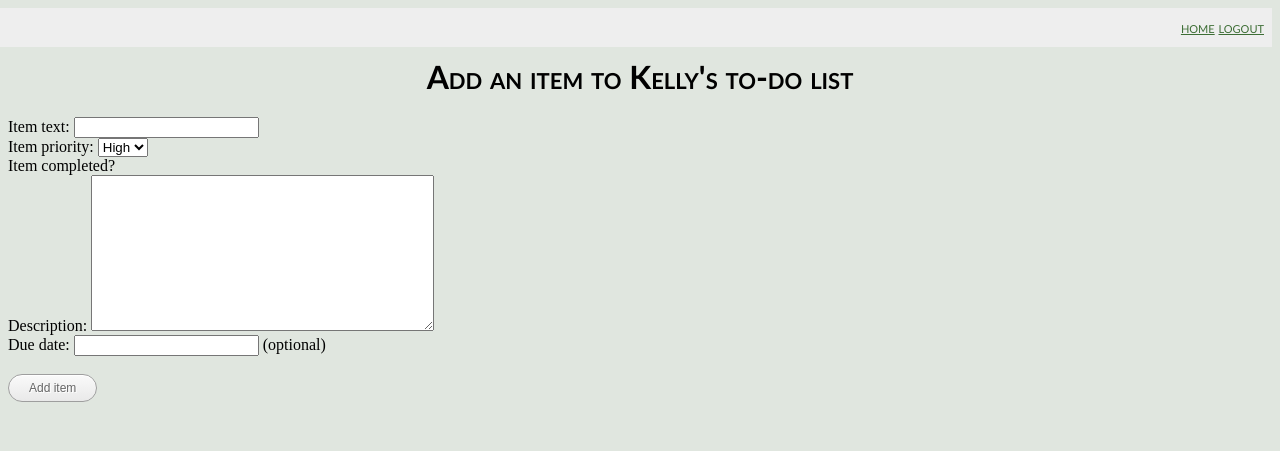
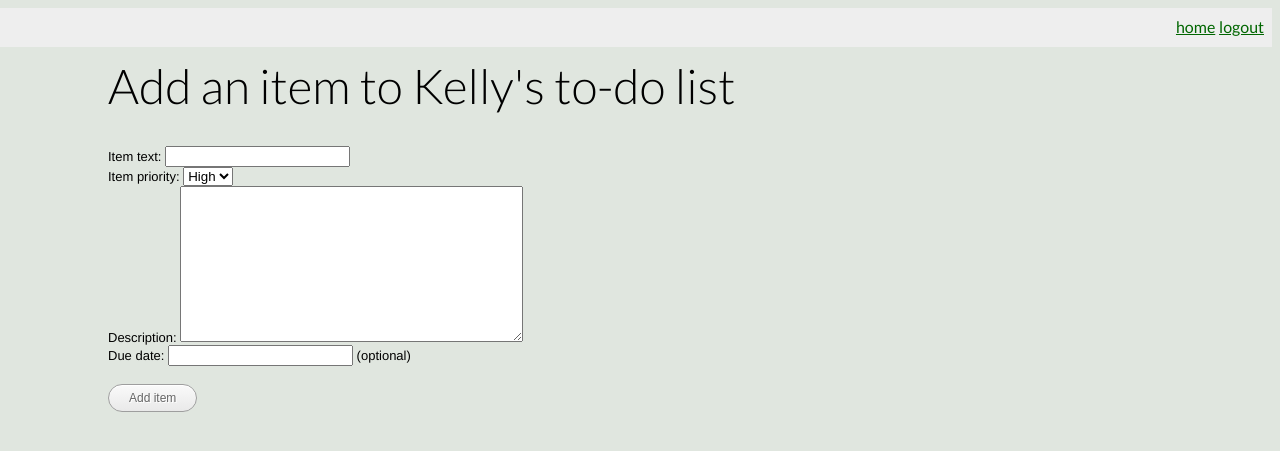
Before and after one commit to baydinsoftware/to-do-list, a Django app: page /todolist/1/add in a window 1280 px wide. Shown: the top 451 px of the page. Run offline with Django 3.2, Linux system fonts and the light colour scheme; a user stored in the database is signed in; data comes from the database, SQL or seed files in the repository; both versions use the stored data as it was after the commit; parts of the project's set-up code (start-up, migrations or seed data) failed here and were passed over; some libraries are stand-ins or nearby versions.

Commit message:
fixed design elements

```diff
--- a/project/project/settings.py
+++ b/project/project/settings.py
@@ -72,6 +72,7 @@ STATICFILES_DIRS = (
     # Put strings here, like "/home/html/static" or "C:/www/django/static".
     # Always use forward slashes, even on Windows.
     # Don't forget to use absolute paths, not relative paths.
+    '/home/ubuntu/django/project/todolist/static/',
 )
 
 # List of finder classes that know how to find static files in
@@ -158,7 +159,5 @@ LOGGING = {
 }
 
 EMAIL_HOST = 'smtp.gmail.com'
-EMAIL_HOST_USER = 'kedaniels34@gmail.com'
-EMAIL_HOST_PASSWORD = 'Hotmail1'
 EMAIL_PORT = 587
 EMAIL_USE_TLS = True
--- a/project/project/templates/base.html
+++ b/project/project/templates/base.html
@@ -4,6 +4,7 @@
 <head>
     <title>{% block title %}Baydin to-do lists{% endblock %}</title>
     <link rel="stylesheet" href="http://code.jquery.com/ui/1.10.3/themes/smoothness/jquery-ui.css" />
+    <link href='http://fonts.googleapis.com/css?family=Lato:100,300,400' rel='stylesheet' type='text/css'>
 
     <script src="http://code.jquery.com/jquery-1.9.1.js"></script>
     <script src="http://code.jquery.com/ui/1.10.3/jquery-ui.js"></script>
@@ -79,6 +80,33 @@
     </script>
 
     <style>
+        @page { margin:200px; }
+
+        h1 {
+            padding-top:10px;
+            font-size:48px;
+            font-family: 'Lato', sans-serif;
+            font-weight: 300;
+        }
+
+        li {
+            font-family: Helvetica, Arial, sans-serif;
+        }
+
+        body {background:#E0E6DF;}
+
+        a {
+            font-family: 'Lato', sans-serif;
+            font-weight: 400;
+            font-size:16px;
+        }
+        a:link {color:#006600;}
+        a:visited {color:#006600;}
+        a:hover {color:#83A37E;}
+        a:active {color:#006600;}
+
+        ul {list-style-type:square}
+
         #sorter1, #sorter2, #sorter3{
             list-style-type:none;
             margin:0; padding:5px; width:60%;
@@ -89,43 +117,22 @@
             padding:0.8em; padding-left:0.3em;
             font-size:1.0em; height:10px;
         }
-        #sorter1 li span, #sorter2 li span, #sorter3 li span{
-            position:absolute;
-            margin-left:-1.3em;
+
+        #priority_label {
+            font-family: Helvetica, Arial, sans-serif;
+            font-size: 16px;
+            font-weight:bold;
         }
-
-        h1 {
-            text-align:center;
-            padding-top:10px;
-            font-family: Futura, "Trebuchet MS", Arial, sans-serif;
-            font-variant: small-caps;
-        }
-
-        body {background:#E0E6DF;}
-
-        a {
-            font-family: Futura, "Trebuchet MS", Arial, sans-serif;
-            font-variant: small-caps;
-        }
-        a:link {color:#3D6E35;}
-        a:visited {color:#3D6E35;}
-        a:hover {color:#83A37E;}
-        a:active {color:#3D6E35;}
-
-        ul {list-style-type:square}
-
-        #priority_label {font-size:1.3em;}
 
         #list_link {font-size:1.3em;}
 
         #todo_item {
             width:60%;
-            margin:3px 3px 3px 3px;
             padding:0.8em; padding-left:0.3em;
             font-size:1.0em; height:10px;
         }
 
-        #non_owner_list {list-style-type:none;}
+        #non_owner_list {margin-left:-30px; list-style-type:none;}
 
         #sidebar {
             background:#eee;
@@ -139,8 +146,31 @@
             padding-right:8px;
             width:100%;
         }
-        #content {clear:both;}
+        #content {
+            clear:both;
+            margin:100px;
+        }
         #maincontent {float:left;}
+
+        .filter_drop_down {
+	        background:-moz-linear-gradient( center top, #f9f9f9 5%, #e9e9e9 100% );
+	        filter:progid:DXImageTransform.Microsoft.gradient(startColorstr='#f9f9f9', endColorstr='#e9e9e9');
+	        background-color:#f9f9f9;
+	        border:1px solid #dcdcdc;
+	        display:inline-block;
+	        color:#666666;
+	        font-family:arial;
+	        font-size:11px;
+	        font-weight:normal;
+	        padding:10px 10px;
+	        text-decoration:none;
+	        text-shadow:1px 1px 0px #ffffff;
+        }
+
+        .ui-state-default, .fieldWrapper {
+            font-family: Helvetica, Arial, sans-serif;
+            font-size: 13px;
+        }
 
         .panel {
             padding:0.8em;
--- a/project/todolist/templates/todolist/add.html
+++ b/project/todolist/templates/todolist/add.html
@@ -14,18 +14,16 @@
     <div class="fieldWrapper">
         <label for="id_text">Item text:</label>
         {{form.text}}
-    </div><div class="fieldWrapper">
+    </div>
+    <div class="fieldWrapper">
         <label for="id_priority">Item priority:</label>
         {{form.priority}}
-    </div><div class="fieldWrapper">
-        <label for="id_completed">Item completed?</label>
-        {{form.completed}}
     </div>
-    </div><div class="fieldWrapper">
+    <div class="fieldWrapper">
         <label for="id_description">Description:</label>
         {{form.description}}
     </div>
-    </div><div class="fieldWrapper">
+    <div class="fieldWrapper">
         <label for="id_due_date">Due date:</label>
         {{form.due_date}}
         (optional)
--- a/project/todolist/views.py
+++ b/project/todolist/views.py
@@ -42,7 +42,7 @@ class AddItemForm(forms.Form):
 
 #form for filtering results
 class FilterForm(forms.Form):
-    filter_field = forms.ChoiceField(choices=filter_choices, label='')
+    filter_field = forms.ChoiceField(choices=filter_choices, label='', widget=forms.Select(attrs={'class':'filter_drop_down'}))
 
 #class that represents the form to add a user
 class AddUserForm(UserCreationForm):
```
Also changed, not shown: project/todolist/templates/todolist/todo.html (+8 -3 lines), project/sqlite3.db, project/todolist/static/todolist/additem.png (added), project/todolist/static/todolist/viewreport.png (added).
